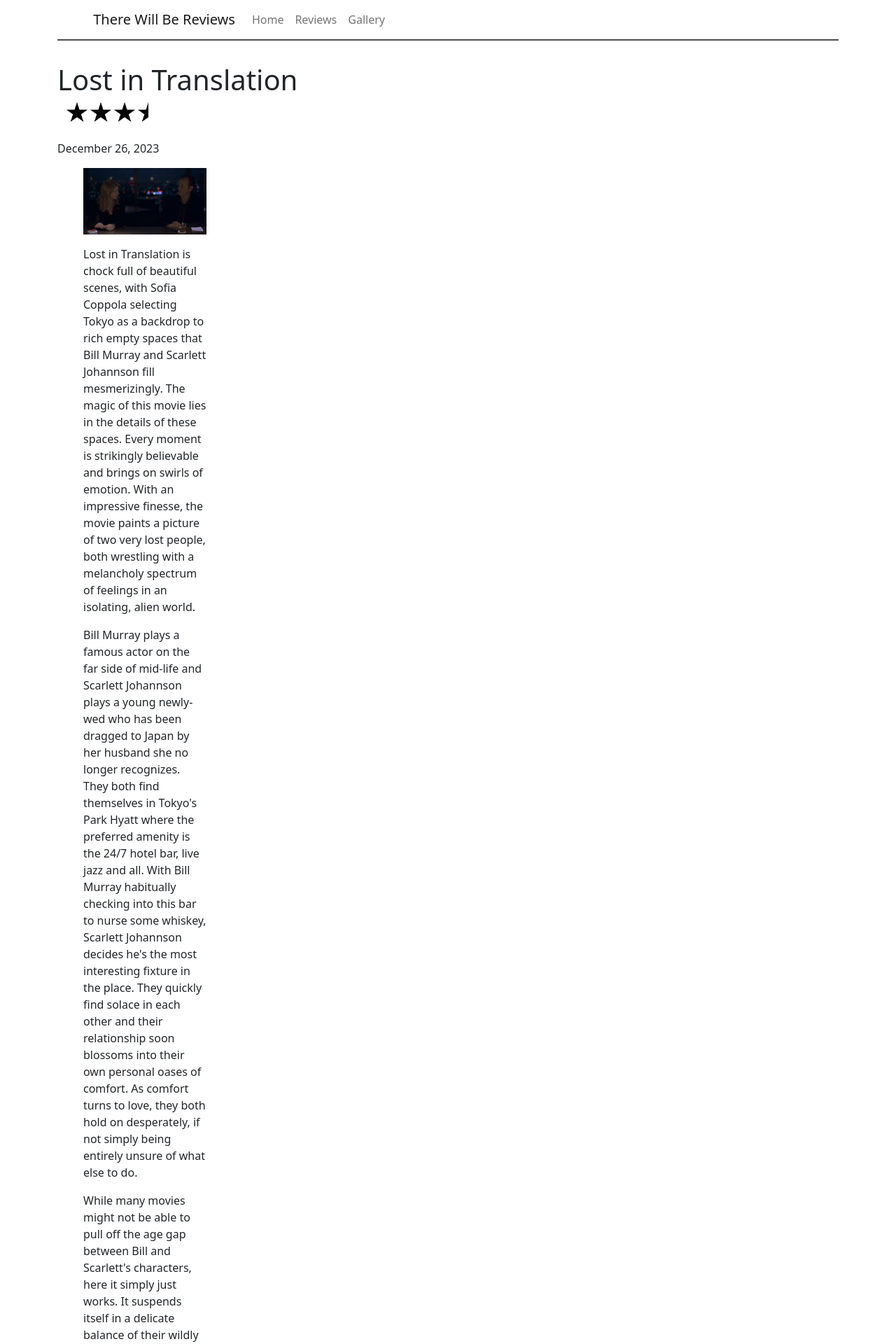
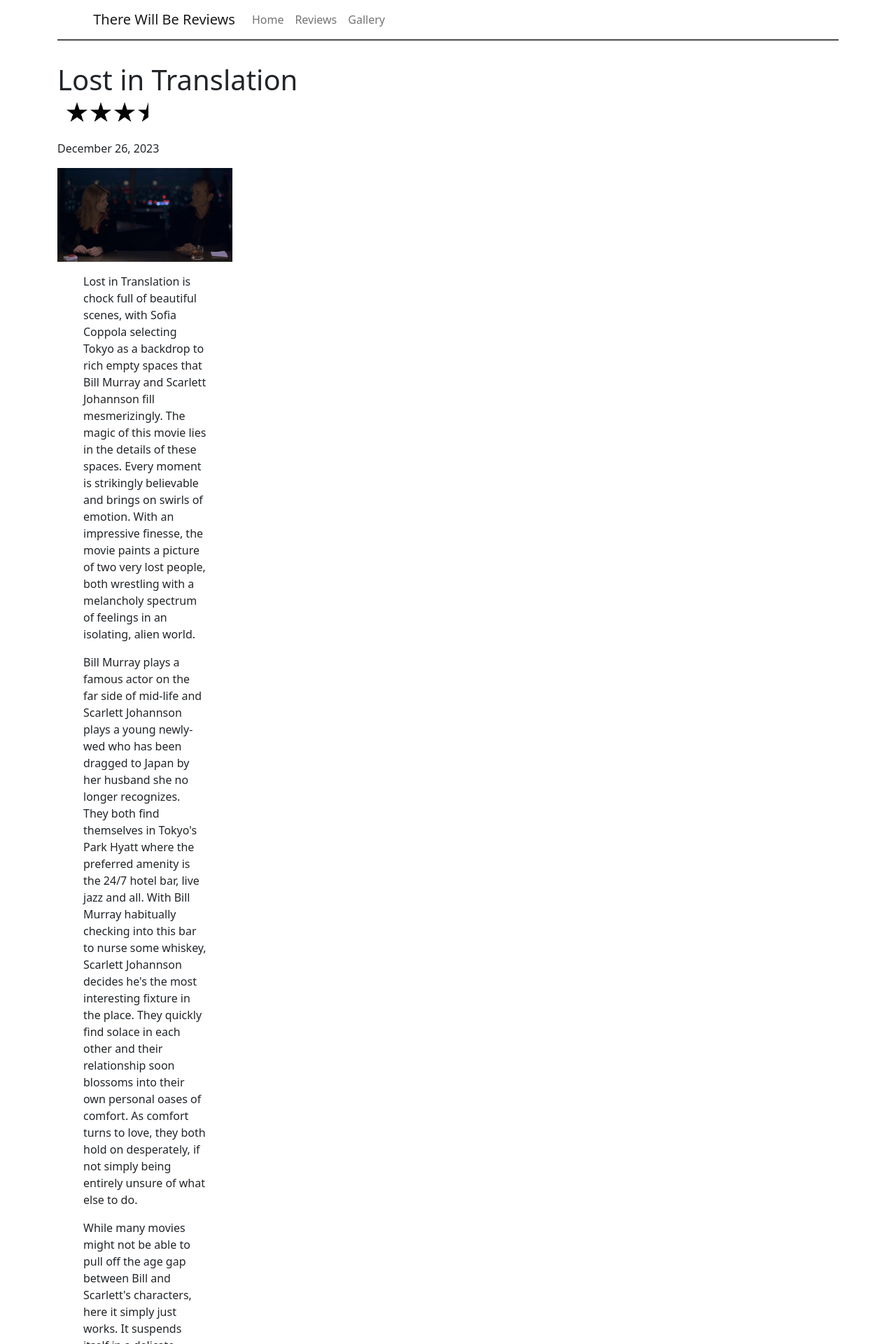
Before and after one commit to benlazarine/therewillbereviews.github.io, a Jekyll site: the page built from reviews/lost-in-translation.html, in a window 1280 px wide. Shown: the top 1920 px of the page at 70% size. Built offline with Jekyll 4.4.1, drawn with Linux system fonts in a browser that asks for light colours.

Commit message:
Update lost-in-translation.html

```diff
--- a/reviews/lost-in-translation.html
+++ b/reviews/lost-in-translation.html
@@ -43,9 +43,9 @@ layout: default_2
 
    <div class="mt-4">
   <p>December 26, 2023</p>
-  <div class ="custom-container">
+
   <img src="https://therewillbereviews.com/assets/images/lost-in-translation/lostintranslation-still-1.jpeg" alt="LoT 1" />
-  </div>
+
   <div class ="custom-container">
 <p>
  Lost in Translation is chock full of beautiful scenes, with Sofia Coppola selecting Tokyo as a  backdrop to rich empty spaces that Bill Murray and Scarlett Johannson fill mesmerizingly. The magic of this movie lies in the details of these spaces. Every moment is strikingly believable and brings on swirls of emotion.  With an impressive finesse, the movie paints a picture of two very lost people, both wrestling with a melancholy spectrum of feelings in an isolating, alien world.
```
